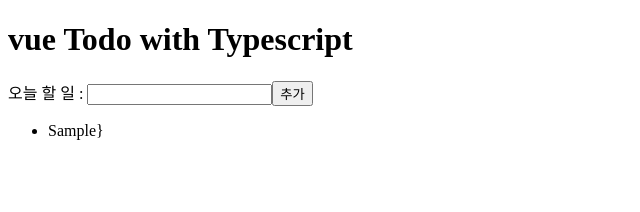
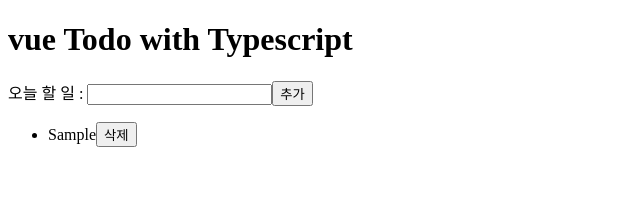
Before and after one commit to MINGDY98/studytypescriptwithvue, a Vue app: page / in a window 1280 px wide. Both pictures are taken after typing "Sample" into the empty fields and a click on the button "추가". Shown: the top 212 px of the page, without its empty margins (0-640 px from the left). Built offline with nearby package versions, Linux system fonts and the light colour scheme.

Commit message:
[feat] 할 일 삭제 기능 구현

```diff
--- a/src/App.vue
+++ b/src/App.vue
@@ -14,7 +14,9 @@
           <TodoListItem
             v-for="(todoItem, index) in todoItems"
             :key="index"
+            :index="index"
             :todoItem="todoItem"
+            @remove="removeTodoItem"
           ></TodoListItem>
           <!-- <li>아이템 1</li>
           <li>아이템 2</li>
@@ -78,6 +80,11 @@
       this.todoItems = storage.fetch();
       //todoItems가 never[]로되어있는데 그 이유는 data에 []만 초기화시키고 타입을 지정안해서!
     },
+    removeTodoItem(index: number) {
+      console.log("remove", index);
+      this.todoItems.splice(index, 1);
+      storage.save(this.todoItems);
+    },
   },
   created() {
     this.fetchTodoItems();
--- a/src/components/TodoListItem.vue
+++ b/src/components/TodoListItem.vue
@@ -1,5 +1,8 @@
 <template>
-  <li>{{ todoItem }}}</li>
+  <li>
+    <span>{{ todoItem }}</span>
+    <button @click="removeItem">삭제</button>
+  </li>
 </template>
 
 <script lang="ts">
@@ -8,6 +11,16 @@
 export default Vue.extend({
   props: {
     todoItem: String,
+    index: Number,
+  },
+  //저렇게 하면 테스트 범주에 해당하지 않은건 안건들여야하는데, 테스트하기 복잡해짐.
+  //"$emit('delete')"을 바로 html안에 쓸 수도 있지만.(코드량도 줄어들고)
+  //그럼에도 따로 method 로 빼는 것이 좋음.
+
+  methods: {
+    removeItem() {
+      this.$emit("remove", this.index); //remove할때마다 뭘 삭제했는지 알 수 있음.
+    },
   },
 });
 </script>
```
